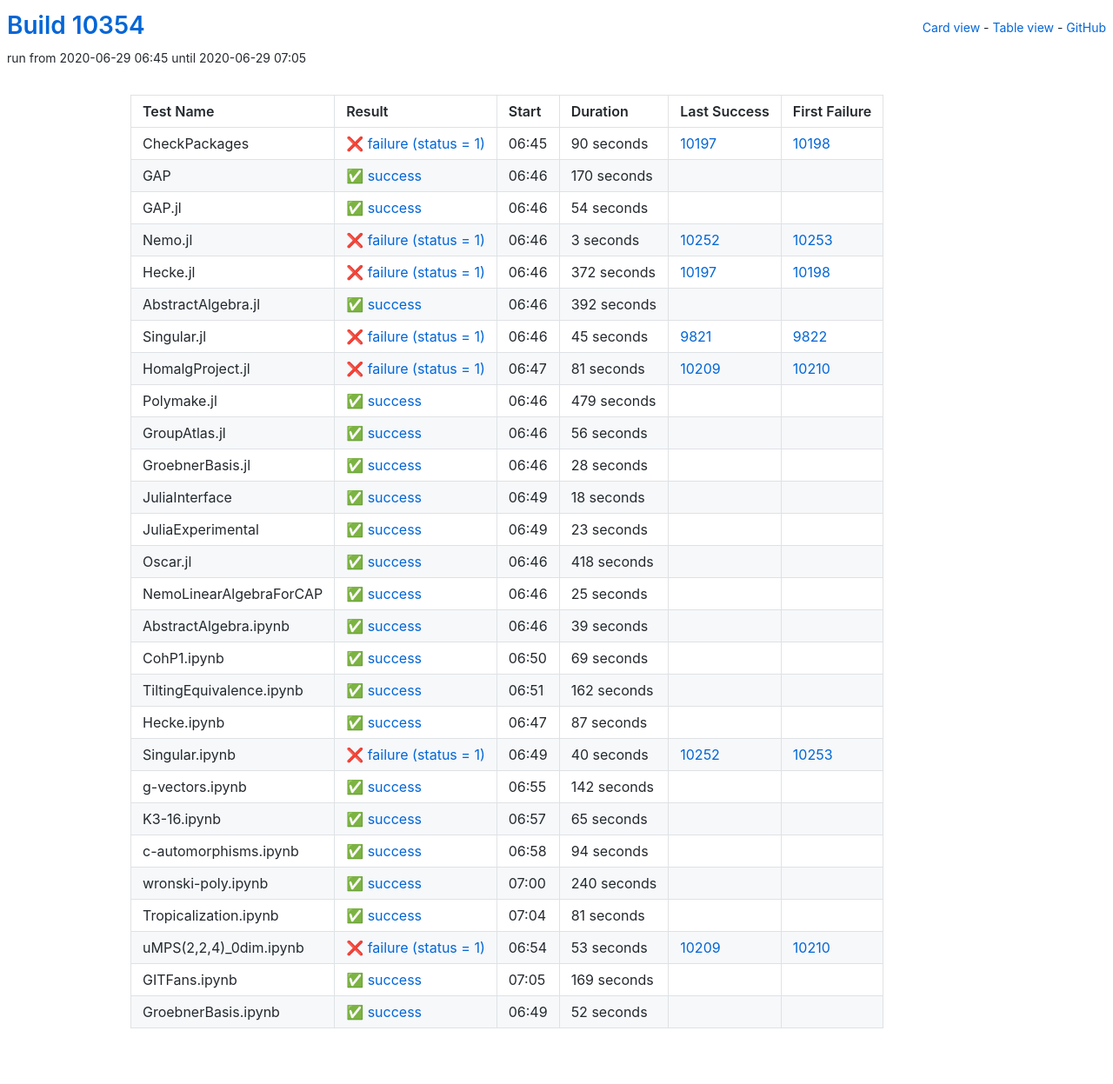
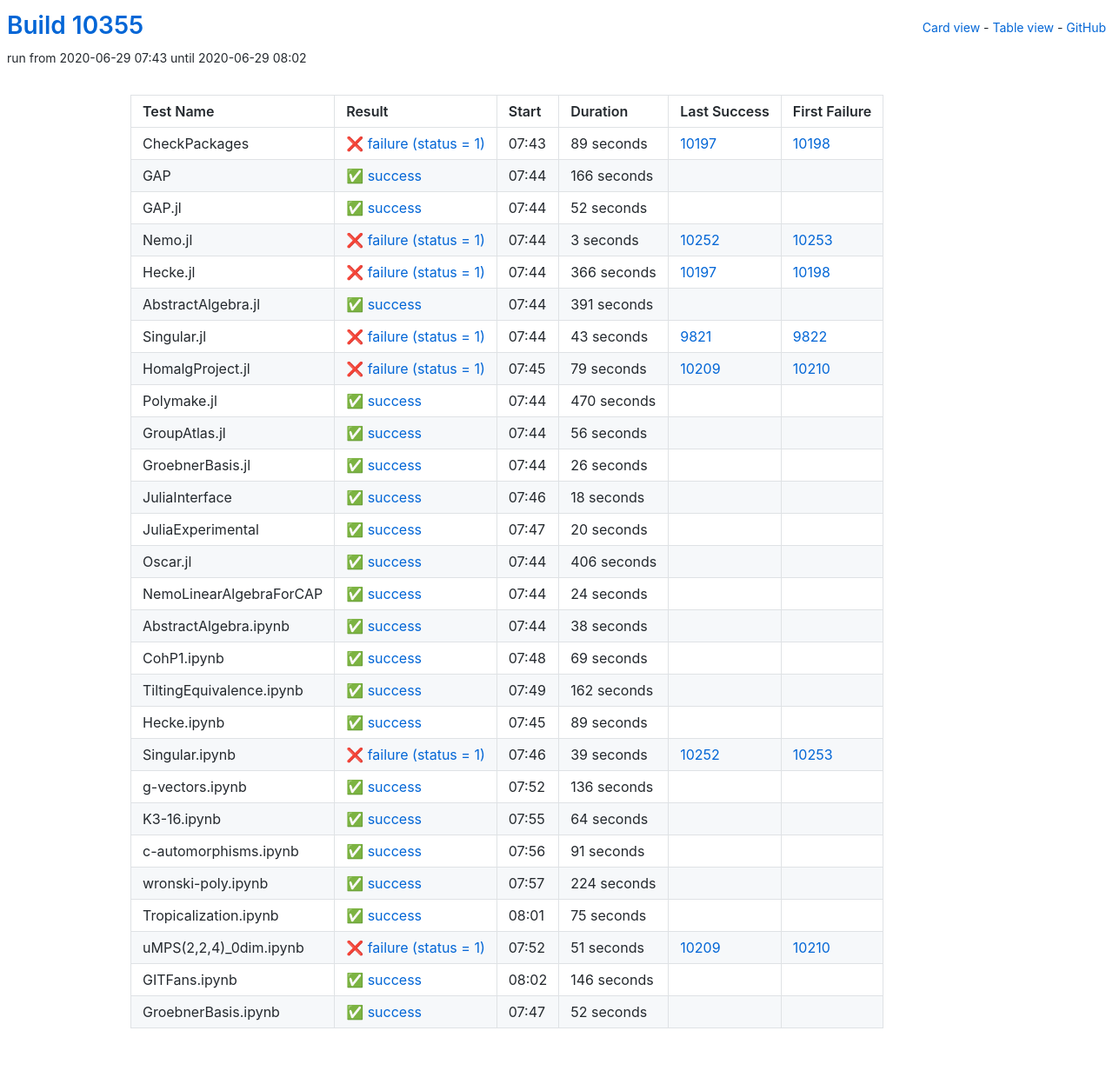
Before and after one commit to oscar-system/oscar-ci-status, a Jekyll site: the page built from table.html, in a window 1280 px wide. Shown: the whole page at 87% size. Built offline with Jekyll 4.4.1, drawn with Linux system fonts in a browser that asks for light colours.

Commit message:
Build #10355

```diff
--- a/_data/ci.yml
+++ b/_data/ci.yml
@@ -1,6 +1,6 @@
 ---
-build: 10354
-build_url: https://oscarci.mathematik.uni-kl.de/job/oscar/10354/
+build: 10355
+build_url: https://oscarci.mathematik.uni-kl.de/job/oscar/10355/
 job: oscar
 organization: oscar-system
 repo: oscar-ci-status
@@ -8,44 +8,44 @@
 tests:
 - name: CheckPackages
   id: checkpackages
-  log: https://oscarci.mathematik.uni-kl.de/job/oscar/10354/artifact/logs/build-10354/CheckPackages.log
-  start: 2020-06-29 06:45
+  log: https://oscarci.mathematik.uni-kl.de/job/oscar/10355/artifact/logs/build-10355/CheckPackages.log
+  start: 2020-06-29 07:43
   success: false
   exitcode: 1
   status: failure
-  duration: 90
+  duration: 89
   last_success: 10197
   last_success_url: https://oscarci.mathematik.uni-kl.de/job/oscar/10197/
   first_failure: 10198
   first_failure_url: https://oscarci.mathematik.uni-kl.de/job/oscar/10198/
 - name: GAP
   id: gap
-  log: https://oscarci.mathematik.uni-kl.de/job/oscar/10354/artifact/logs/build-10354/GAP.log
-  start: 2020-06-29 06:46
+  log: https://oscarci.mathematik.uni-kl.de/job/oscar/10355/artifact/logs/build-10355/GAP.log
+  start: 2020-06-29 07:44
   success: true
   exitcode: 0
   status: success
-  duration: 170
+  duration: 166
   last_success: false
   last_success_url:
   first_failure: false
   first_failure_url:
 - name: GAP.jl
   id: gap-jl
-  log: https://oscarci.mathematik.uni-kl.de/job/oscar/10354/artifact/logs/build-10354/GAP.jl.log
-  start: 2020-06-29 06:46
+  log: https://oscarci.mathematik.uni-kl.de/job/oscar/10355/artifact/logs/build-10355/GAP.jl.log
+  start: 2020-06-29 07:44
   success: true
   exitcode: 0
   status: success
-  duration: 54
+  duration: 52
   last_success: false
   last_success_url:
   first_failure: false
   first_failure_url:
 - name: Nemo.jl
   id: nemo-jl
-  log: https://oscarci.mathematik.uni-kl.de/job/oscar/10354/artifact/logs/build-10354/Nemo.jl.log
-  start: 2020-06-29 06:46
+  log: https://oscarci.mathematik.uni-kl.de/job/oscar/10355/artifact/logs/build-10355/Nemo.jl.log
+  start: 2020-06-29 07:44
   success: false
   exitcode: 1
   status: failure
@@ -56,68 +56,68 @@
   first_failure_url: https://oscarci.mathematik.uni-kl.de/job/oscar/10253/
 - name: Hecke.jl
   id: hecke-jl
-  log: https://oscarci.mathematik.uni-kl.de/job/oscar/10354/artifact/logs/build-10354/Hecke.jl.log
-  start: 2020-06-29 06:46
+  log: https://oscarci.mathematik.uni-kl.de/job/oscar/10355/artifact/logs/build-10355/Hecke.jl.log
+  start: 2020-06-29 07:44
   success: false
   exitcode: 1
   status: failure
-  duration: 372
+  duration: 366
   last_success: 10197
   last_success_url: https://oscarci.mathematik.uni-kl.de/job/oscar/10197/
   first_failure: 10198
   first_failure_url: https://oscarci.mathematik.uni-kl.de/job/oscar/10198/
 - name: AbstractAlgebra.jl
   id: abstractalgebra-jl
-  log: https://oscarci.mathematik.uni-kl.de/job/oscar/10354/artifact/logs/build-10354/AbstractAlgebra.jl.log
-  start: 2020-06-29 06:46
+  log: https://oscarci.mathematik.uni-kl.de/job/oscar/10355/artifact/logs/build-10355/AbstractAlgebra.jl.log
+  start: 2020-06-29 07:44
   success: true
   exitcode: 0
   status: success
-  duration: 392
+  duration: 391
   last_success: false
   last_success_url:
   first_failure: false
   first_failure_url:
 - name: Singular.jl
   id: singular-jl
-  log: https://oscarci.mathematik.uni-kl.de/job/oscar/10354/artifact/logs/build-10354/Singular.jl.log
-  start: 2020-06-29 06:46
+  log: https://oscarci.mathematik.uni-kl.de/job/oscar/10355/artifact/logs/build-10355/Singular.jl.log
+  start: 2020-06-29 07:44
   success: false
   exitcode: 1
   status: failure
-  duration: 45
+  duration: 43
   last_success: 9821
   last_success_url: https://oscarci.mathematik.uni-kl.de/job/oscar/9821/
   first_failure: 9822
   first_failure_url: https://oscarci.mathematik.uni-kl.de/job/oscar/9822/
 - name: HomalgProject.jl
   id: homalgproject-jl
-  log: https://oscarci.mathematik.uni-kl.de/job/oscar/10354/artifact/logs/build-10354/HomalgProject.jl.log
-  start: 2020-06-29 06:47
+  log: https://oscarci.mathematik.uni-kl.de/job/oscar/10355/artifact/logs/build-10355/HomalgProject.jl.log
+  start: 2020-06-29 07:45
   success: false
   exitcode: 1
   status: failure
-  duration: 81
+  duration: 79
   last_success: 10209
   last_success_url: https://oscarci.mathematik.uni-kl.de/job/oscar/10209/
   first_failure: 10210
   first_failure_url: https://oscarci.mathematik.uni-kl.de/job/oscar/10210/
 - name: Polymake.jl
   id: polymake-jl
-  log: https://oscarci.mathematik.uni-kl.de/job/oscar/10354/artifact/logs/build-10354/Polymake.jl.log
-  start: 2020-06-29 06:46
+  log: https://oscarci.mathematik.uni-kl.de/job/oscar/10355/artifact/logs/build-10355/Polymake.jl.log
+  start: 2020-06-29 07:44
   success: true
   exitcode: 0
   status: success
-  duration: 479
+  duration: 470
   last_success: false
   last_success_url:
   first_failure: false
   first_failure_url:
 - name: GroupAtlas.jl
   id: groupatlas-jl
-  log: https://oscarci.mathematik.uni-kl.de/job/oscar/10354/artifact/logs/build-10354/GroupAtlas.jl.log
-  start: 2020-06-29 06:46
+  log: https://oscarci.mathematik.uni-kl.de/job/oscar/10355/artifact/logs/build-10355/GroupAtlas.jl.log
+  start: 2020-06-29 07:44
   success: true
   exitcode: 0
   status: success
@@ -128,20 +128,20 @@
   first_failure_url:
 - name: GroebnerBasis.jl
   id: groebnerbasis-jl
-  log: https://oscarci.mathematik.uni-kl.de/job/oscar/10354/artifact/logs/build-10354/GroebnerBasis.jl.log
-  start: 2020-06-29 06:46
+  log: https://oscarci.mathematik.uni-kl.de/job/oscar/10355/artifact/logs/build-10355/GroebnerBasis.jl.log
+  start: 2020-06-29 07:44
   success: true
   exitcode: 0
   status: success
-  duration: 28
+  duration: 26
   last_success: false
   last_success_url:
   first_failure: false
   first_failure_url:
 - name: JuliaInterface
   id: juliainterface
-  log: https://oscarci.mathematik.uni-kl.de/job/oscar/10354/artifact/logs/build-10354/JuliaInterface.log
-  start: 2020-06-29 06:49
+  log: https://oscarci.mathematik.uni-kl.de/job/oscar/10355/artifact/logs/build-10355/JuliaInterface.log
+  start: 2020-06-29 07:46
   success: true
   exitcode: 0
   status: success
@@ -152,56 +152,56 @@
   first_failure_url:
 - name: JuliaExperimental
   id: juliaexperimental
-  log: https://oscarci.mathematik.uni-kl.de/job/oscar/10354/artifact/logs/build-10354/JuliaExperimental.log
-  start: 2020-06-29 06:49
+  log: https://oscarci.mathematik.uni-kl.de/job/oscar/10355/artifact/logs/build-10355/JuliaExperimental.log
+  start: 2020-06-29 07:47
   success: true
   exitcode: 0
   status: success
-  duration: 23
+  duration: 20
   last_success: false
   last_success_url:
   first_failure: false
   first_failure_url:
 - name: Oscar.jl
   id: oscar-jl
-  log: https://oscarci.mathematik.uni-kl.de/job/oscar/10354/artifact/logs/build-10354/Oscar.jl.log
-  start: 2020-06-29 06:46
+  log: https://oscarci.mathematik.uni-kl.de/job/oscar/10355/artifact/logs/build-10355/Oscar.jl.log
+  start: 2020-06-29 07:44
   success: true
   exitcode: 0
   status: success
-  duration: 418
+  duration: 406
   last_success: false
   last_success_url:
   first_failure: false
   first_failure_url:
 - name: NemoLinearAlgebraForCAP
   id: nemolinearalgebraforcap
-  log: https://oscarci.mathematik.uni-kl.de/job/oscar/10354/artifact/logs/build-10354/NemoLinearAlgebraForCAP.log
-  start: 2020-06-29 06:46
+  log: https://oscarci.mathematik.uni-kl.de/job/oscar/10355/artifact/logs/build-10355/NemoLinearAlgebraForCAP.log
+  start: 2020-06-29 07:44
   success: true
   exitcode: 0
   status: success
-  duration: 25
+  duration: 24
   last_success: false
   last_success_url:
   first_failure: false
   first_failure_url:
 - name: AbstractAlgebra.ipynb
   id: abstractalgebra-ipynb
-  log: https://oscarci.mathematik.uni-kl.de/job/oscar/10354/artifact/logs/build-10354/AbstractAlgebra.ipynb.log
-  start: 2020-06-29 06:46
+  log: https://oscarci.mathematik.uni-kl.de/job/oscar/10355/artifact/logs/build-10355/AbstractAlgebra.ipynb.log
+  start: 2020-06-29 07:44
   success: true
   exitcode: 0
   status: success
-  duration: 39
+  duration: 38
   last_success: false
   last_success_url:
   first_failure: false
   first_failure_url:
 - name: CohP1.ipynb
   id: cohp1-ipynb
-  log: https://oscarci.mathematik.uni-kl.de/job/oscar/10354/artifact/logs/build-10354/CohP1.ipynb.log
-  start: 2020-06-29 06:50
+  log: https://oscarci.mathematik.uni-kl.de/job/oscar/10355/artifact/logs/build-10355/CohP1.ipynb.log
+  start: 2020-06-29 07:48
   success: true
   exitcode: 0
   status: success
@@ -212,8 +212,8 @@
   first_failure_url:
 - name: TiltingEquivalence.ipynb
   id: tiltingequivalence-ipynb
-  log: https://oscarci.mathematik.uni-kl.de/job/oscar/10354/artifact/logs/build-10354/TiltingEquivalence.ipynb.log
-  start: 2020-06-29 06:51
+  log: https://oscarci.mathematik.uni-kl.de/job/oscar/10355/artifact/logs/build-10355/TiltingEquivalence.ipynb.log
+  start: 2020-06-29 07:49
   success: true
   exitcode: 0
   status: success
@@ -224,116 +224,116 @@
   first_failure_url:
 - name: Hecke.ipynb
   id: hecke-ipynb
-  log: https://oscarci.mathematik.uni-kl.de/job/oscar/10354/artifact/logs/build-10354/Hecke.ipynb.log
-  start: 2020-06-29 06:47
+  log: https://oscarci.mathematik.uni-kl.de/job/oscar/10355/artifact/logs/build-10355/Hecke.ipynb.log
+  start: 2020-06-29 07:45
   success: true
   exitcode: 0
   status: success
-  duration: 87
+  duration: 89
   last_success: false
   last_success_url:
   first_failure: false
   first_failure_url:
 - name: Singular.ipynb
   id: singular-ipynb
-  log: https://oscarci.mathematik.uni-kl.de/job/oscar/10354/artifact/logs/build-10354/Singular.ipynb.log
-  start: 2020-06-29 06:49
+  log: https://oscarci.mathematik.uni-kl.de/job/oscar/10355/artifact/logs/build-10355/Singular.ipynb.log
+  start: 2020-06-29 07:46
   success: false
   exitcode: 1
   status: failure
-  duration: 40
+  duration: 39
   last_success: 10252
   last_success_url: https://oscarci.mathematik.uni-kl.de/job/oscar/10252/
   first_failure: 10253
   first_failure_url: https://oscarci.mathematik.uni-kl.de/job/oscar/10253/
 - name: g-vectors.ipynb
   id: g-vectors-ipynb
-  log: https://oscarci.mathematik.uni-kl.de/job/oscar/10354/artifact/logs/build-10354/g-vectors.ipynb.log
-  start: 2020-06-29 06:55
+  log: https://oscarci.mathematik.uni-kl.de/job/oscar/10355/artifact/logs/build-10355/g-vectors.ipynb.log
+  start: 2020-06-29 07:52
   success: true
   exitcode: 0
   status: success
-  duration: 142
+  duration: 136
   last_success: false
   last_success_url:
   first_failure: false
   first_failure_url:
 - name: K3-16.ipynb
   id: k3-16-ipynb
-  log: https://oscarci.mathematik.uni-kl.de/job/oscar/10354/artifact/logs/build-10354/K3-16.ipynb.log
-  start: 2020-06-29 06:57
+  log: https://oscarci.mathematik.uni-kl.de/job/oscar/10355/artifact/logs/build-10355/K3-16.ipynb.log
+  start: 2020-06-29 07:55
   success: true
   exitcode: 0
   status: success
-  duration: 65
+  duration: 64
   last_success: false
   last_success_url:
   first_failure: false
   first_failure_url:
 - name: c-automorphisms.ipynb
   id: c-automorphisms-ipynb
-  log: https://oscarci.mathematik.uni-kl.de/job/oscar/10354/artifact/logs/build-10354/c-automorphisms.ipynb.log
-  start: 2020-06-29 06:58
+  log: https://oscarci.mathematik.uni-kl.de/job/oscar/10355/artifact/logs/build-10355/c-automorphisms.ipynb.log
+  start: 2020-06-29 07:56
   success: true
   exitcode: 0
   status: success
-  duration: 94
+  duration: 91
   last_success: false
   last_success_url:
   first_failure: false
   first_failure_url:
 - name: wronski-poly.ipynb
   id: wronski-poly-ipynb
-  log: https://oscarci.mathematik.uni-kl.de/job/oscar/10354/artifact/logs/build-10354/wronski-poly.ipynb.log
-  start: 2020-06-29 07:00
+  log: https://oscarci.mathematik.uni-kl.de/job/oscar/10355/artifact/logs/build-10355/wronski-poly.ipynb.log
+  start: 2020-06-29 07:57
   success: true
   exitcode: 0
   status: success
-  duration: 240
+  duration: 224
   last_success: false
   last_success_url:
   first_failure: false
   first_failure_url:
 - name: Tropicalization.ipynb
   id: tropicalization-ipynb
-  log: https://oscarci.mathematik.uni-kl.de/job/oscar/10354/artifact/logs/build-10354/Tropicalization.ipynb.log
-  start: 2020-06-29 07:04
+  log: https://oscarci.mathematik.uni-kl.de/job/oscar/10355/artifact/logs/build-10355/Tropicalization.ipynb.log
+  start: 2020-06-29 08:01
   success: true
   exitcode: 0
   status: success
-  duration: 81
+  duration: 75
   last_success: false
   last_success_url:
   first_failure: false
   first_failure_url:
 - name: uMPS(2,2,4)_0dim.ipynb
   id: umps-2-2-4-0dim-ipynb
-  log: https://oscarci.mathematik.uni-kl.de/job/oscar/10354/artifact/logs/build-10354/uMPS-2-2-4-_0dim.ipynb.log
-  start: 2020-06-29 06:54
+  log: https://oscarci.mathematik.uni-kl.de/job/oscar/10355/artifact/logs/build-10355/uMPS-2-2-4-_0dim.ipynb.log
+  start: 2020-06-29 07:52
   success: false
   exitcode: 1
   status: failure
-  duration: 53
+  duration: 51
   last_success: 10209
   last_success_url: https://oscarci.mathematik.uni-kl.de/job/oscar/10209/
   first_failure: 10210
   first_failure_url: https://oscarci.mathematik.uni-kl.de/job/oscar/10210/
 - name: GITFans.ipynb
   id: gitfans-ipynb
-  log: https://oscarci.mathematik.uni-kl.de/job/oscar/10354/artifact/logs/build-10354/GITFans.ipynb.log
-  start: 2020-06-29 07:05
+  log: https://oscarci.mathematik.uni-kl.de/job/oscar/10355/artifact/logs/build-10355/GITFans.ipynb.log
+  start: 2020-06-29 08:02
   success: true
   exitcode: 0
   status: success
-  duration: 169
+  duration: 146
   last_success: false
   last_success_url:
   first_failure: false
   first_failure_url:
 - name: GroebnerBasis.ipynb
   id: groebnerbasis-ipynb
-  log: https://oscarci.mathematik.uni-kl.de/job/oscar/10354/artifact/logs/build-10354/GroebnerBasis.ipynb.log
-  start: 2020-06-29 06:49
+  log: https://oscarci.mathematik.uni-kl.de/job/oscar/10355/artifact/logs/build-10355/GroebnerBasis.ipynb.log
+  start: 2020-06-29 07:47
   success: true
   exitcode: 0
   status: success
```
Also changed, not shown: README.md.
